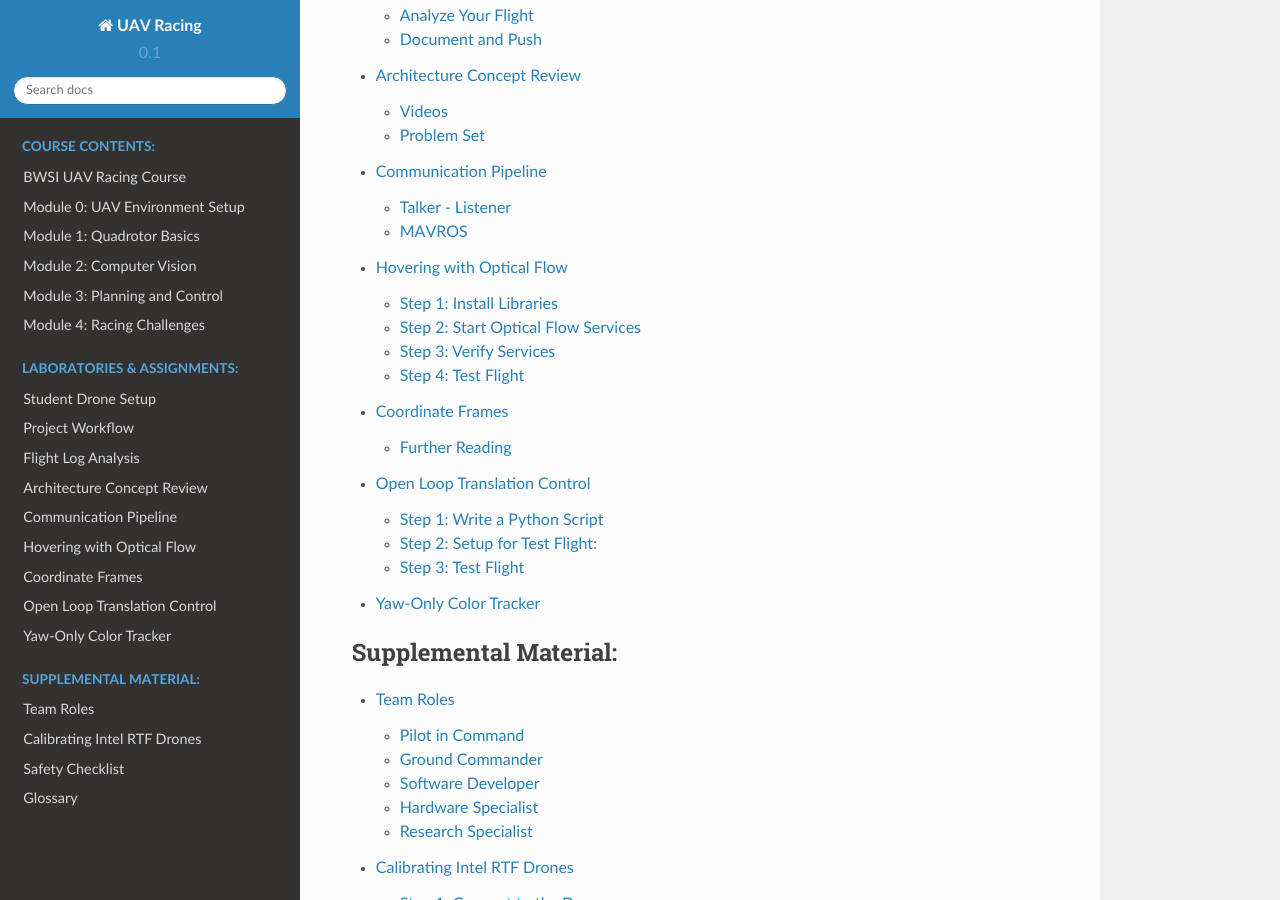
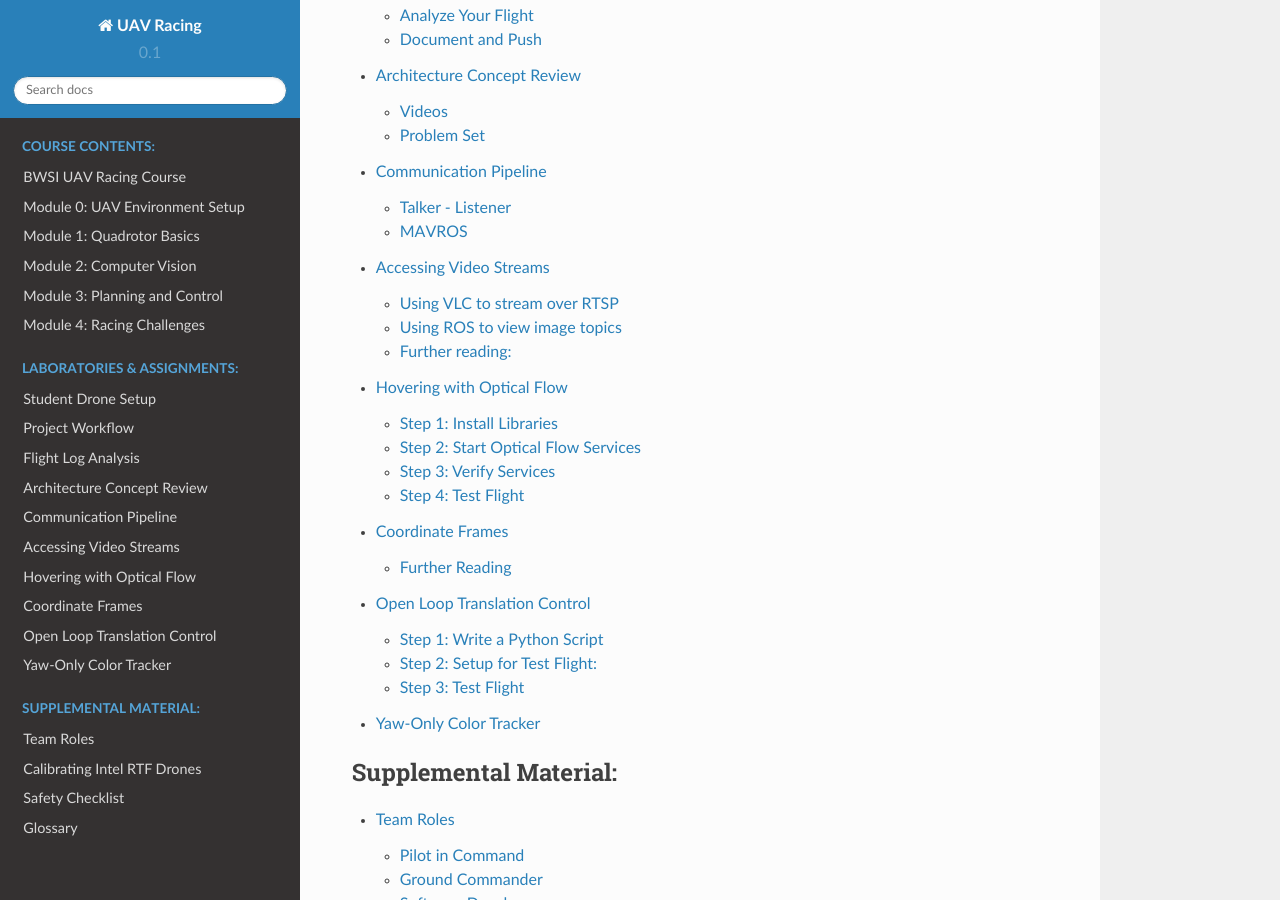
Before and after one commit to BWSI-UAV/website, a Sphinx documentation site: the page built from docs/index.rst, in a window 1280 px wide and 900 px high, scrolled down 1416 px. Built offline with Sphinx 7.4.7 and the Read the Docs theme 2.0.0, drawn with Linux system fonts in a browser that asks for light colours.

Commit message:
update index with camera streams

```diff
--- a/docs/index.rst
+++ b/docs/index.rst
@@ -26,6 +26,7 @@ Welcome to UAV Racing's documentation!
    flight_log_analysis.ipynb
    intel_rtf_architecture.ipynb
    communication_pipeline.ipynb
+   accessing_video_streams.ipynb
    enable_optical_flow.ipynb
    reference_frames.ipynb
    open_loop_translation_control.ipynb
```
